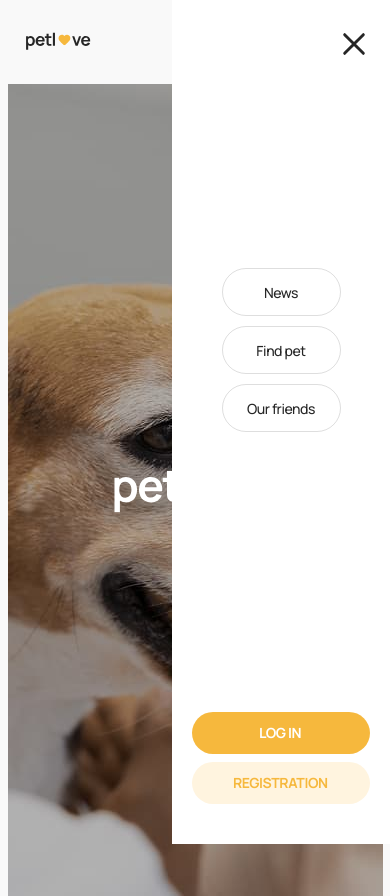
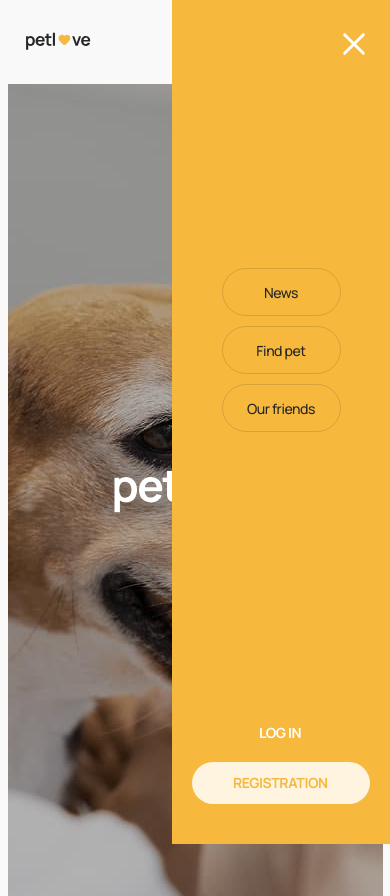
Before and after one commit to AlexandraKhalimon/pet-love-app, a Next.js app: page / in a window 390 px wide. Both pictures are taken after a click on the button 354 px from the left and 42 px from the top of the page. Built offline with nearby package versions, Linux system fonts and the light colour scheme.

Commit message:
refactor(burger-menu): adjust layout and add new background-color variants

```diff
--- a/components/BurgerMenu/BurgerMenu.module.css
+++ b/components/BurgerMenu/BurgerMenu.module.css
@@ -13,13 +13,20 @@
 .menu {
   width: 218px;
   height: 100%;
-  background: #fff;
   position: relative;
   padding: 40px 50px;
   display: flex;
   flex-direction: column;
   align-items: center;
   justify-content: flex-end;
+}
+
+.orange {
+  background-color: #f6b83d;
+}
+
+.white {
+  background-color: #fff;
 }
 
 .button {
@@ -29,7 +36,11 @@
   background-color: transparent;
 }
 
-.icon {
+.whiteIcon {
+  stroke: #fff;
+}
+
+.blackIcon {
   stroke: #262626;
 }
 
--- a/components/BurgerMenu/BurgerMenu.tsx
+++ b/components/BurgerMenu/BurgerMenu.tsx
@@ -1,18 +1,27 @@
+"use client";
+
 import { createPortal } from "react-dom";
 import css from "./BurgerMenu.module.css";
 import Nav from "../Nav/Nav";
 import AuthNav from "../AuthNav/AuthNav";
+import { usePathname } from "next/navigation";
 
 interface Props {
   onClose: () => void;
 }
 
 export default function BurgerMenu({ onClose }: Props) {
+  const pathname = usePathname();
+  const isHomePage = pathname === "/home";
+
+  const menuBackground = isHomePage ? css.white : css.orange;
+  const icon = isHomePage ? css.blackIcon : css.whiteIcon;
+
   return createPortal(
     <div className={css.backdrop}>
-      <div className={css.menu}>
+      <div className={`${css.menu} ${menuBackground}`}>
         <button className={css.button} onClick={onClose}>
-          <svg width={32} height={32} className={css.icon}>
+          <svg width={32} height={32} className={icon}>
             <use href="/icons.svg#icon-cross-small"></use>
           </svg>
         </button>
```
